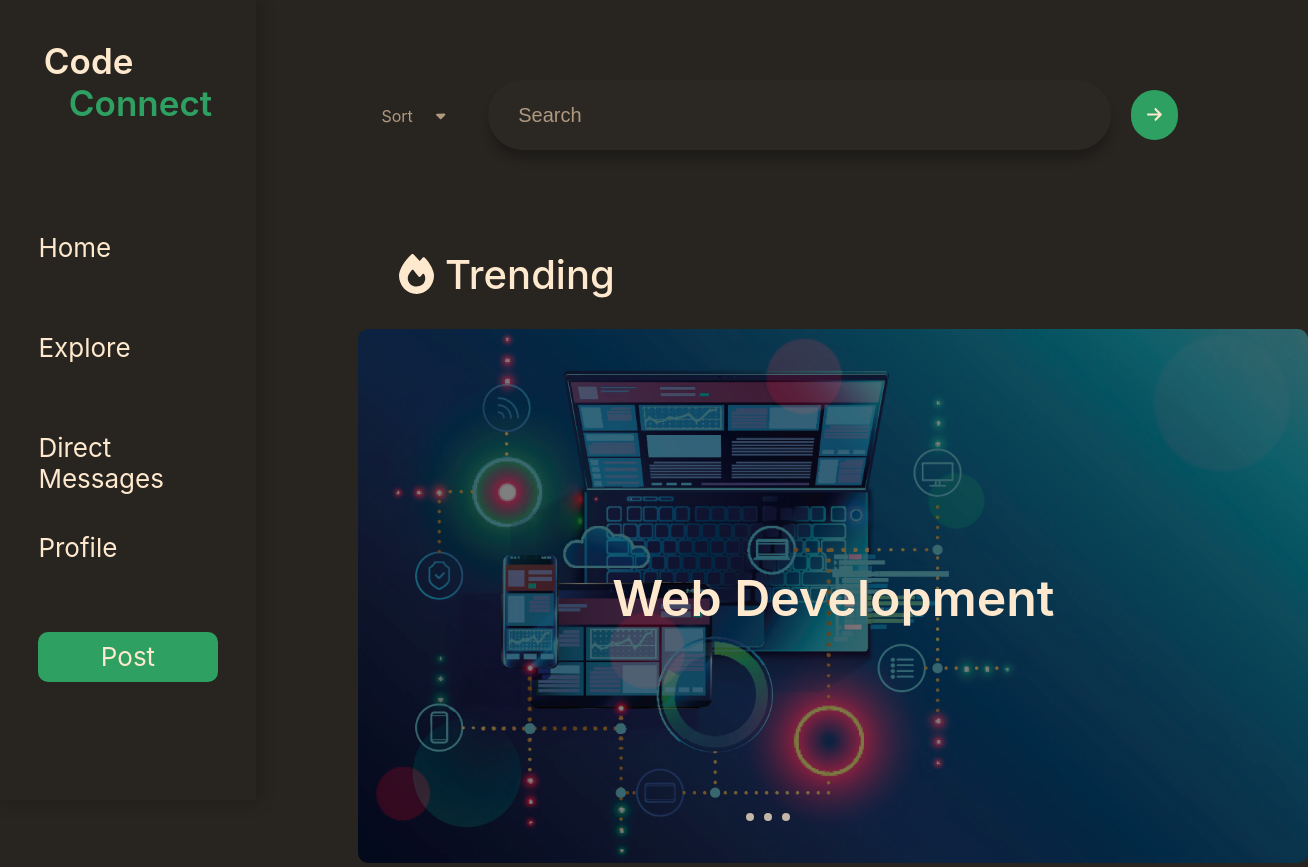
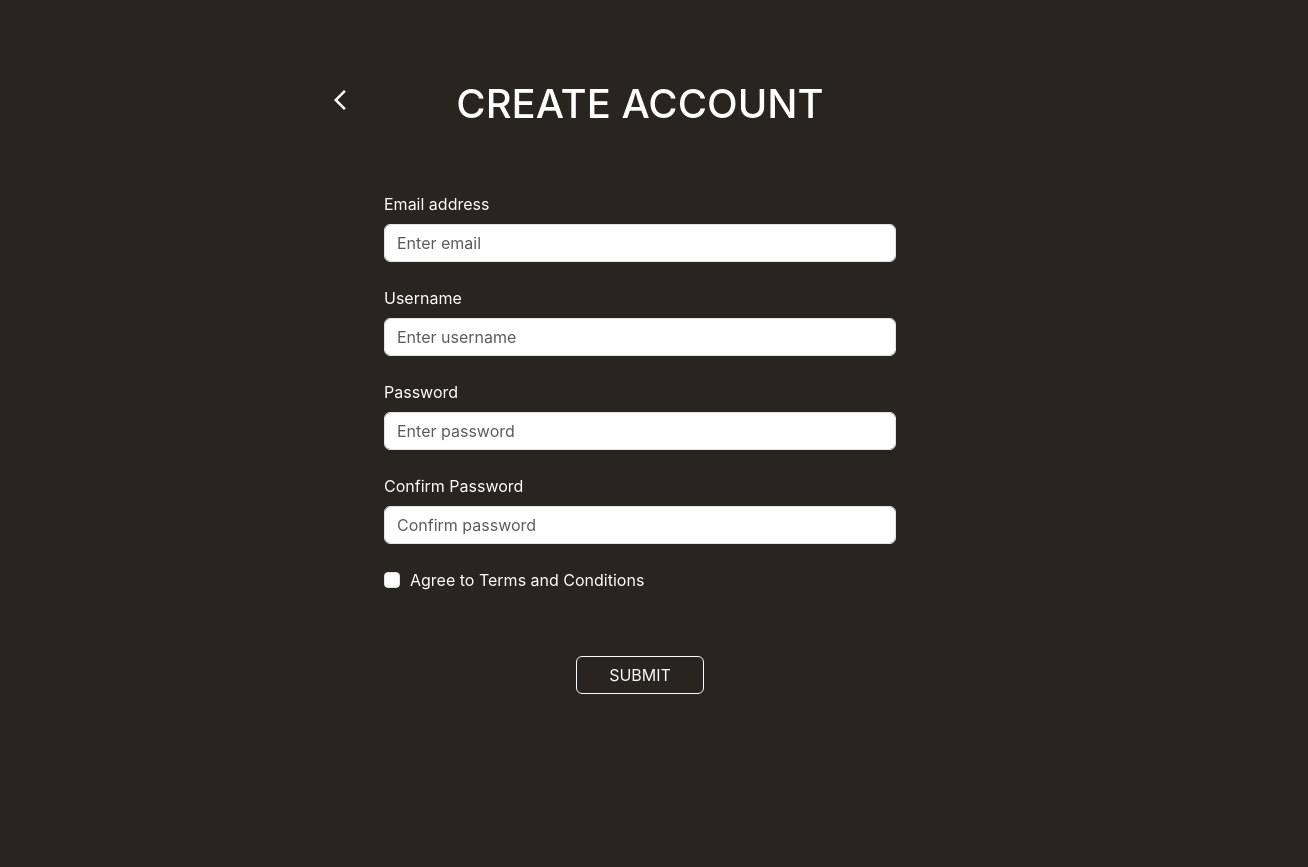
Before and after one commit to JvsonKee/CodeConnect, a React (Vite) app in the folder client/: page / in a window 1280 px wide. Shown: the whole page, 1308 px wide, since content can reach past the window. After the commit the page ends 800 px from the top, so only its background shows below. Built offline with nearby package versions, Linux system fonts and the light colour scheme; grey boxes are pictures that could not be loaded.

Commit message:
With most recent main update

```diff
--- a/client/src/components/App.jsx
+++ b/client/src/components/App.jsx
@@ -1,5 +1,6 @@
 import ExplorePage from "./ExplorePage"
 import HomePage from "./Homepage"
+import CreateAccount from './CreateAccount'
 import { Container } from "./styles/Container"
 import GlobalStyles from "./styles/Global"
 function App() {
@@ -8,7 +9,7 @@ function App() {
 		<Container>
 			<GlobalStyles />
 			{/* <HomePage /> */}
-			<ExplorePage />
+			<CreateAccount />
 		</Container>
 	)
 
--- a/client/src/components/styles/Global.js
+++ b/client/src/components/styles/Global.js
@@ -17,7 +17,7 @@ const GlobalStyles = createGlobalStyle`
     body, h1, h2, h3, h4, h5, h6, p, blockquote, pre, a {
         margin: 0;
         padding: 0;
-        font-family: 'Inter';
+        font-family: 'Inter', sans-serif;
         background-color: var(--brown);
     }
 `
```
Also changed, not shown: client/package.json (+8 -0 lines), client/src/components/styles/CreateAccount.styled.js (renamed from client/src/components/CreateAccount.styled.js), client/src/components/styles/ExploreResultsContainer.styled.js (renamed from client/src/components/ExploreResultsContainer.styled.js), 1 other file (tests, documents, lock files or other folders).
